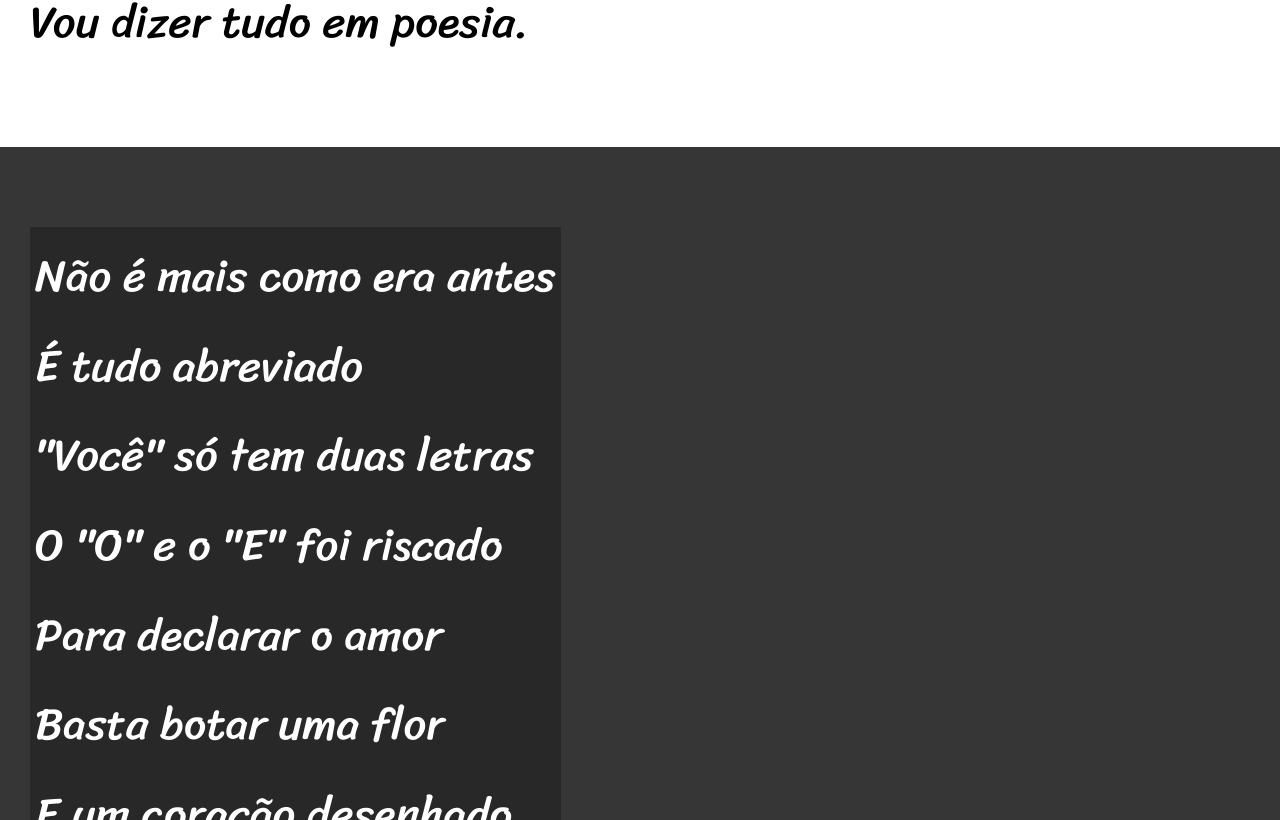
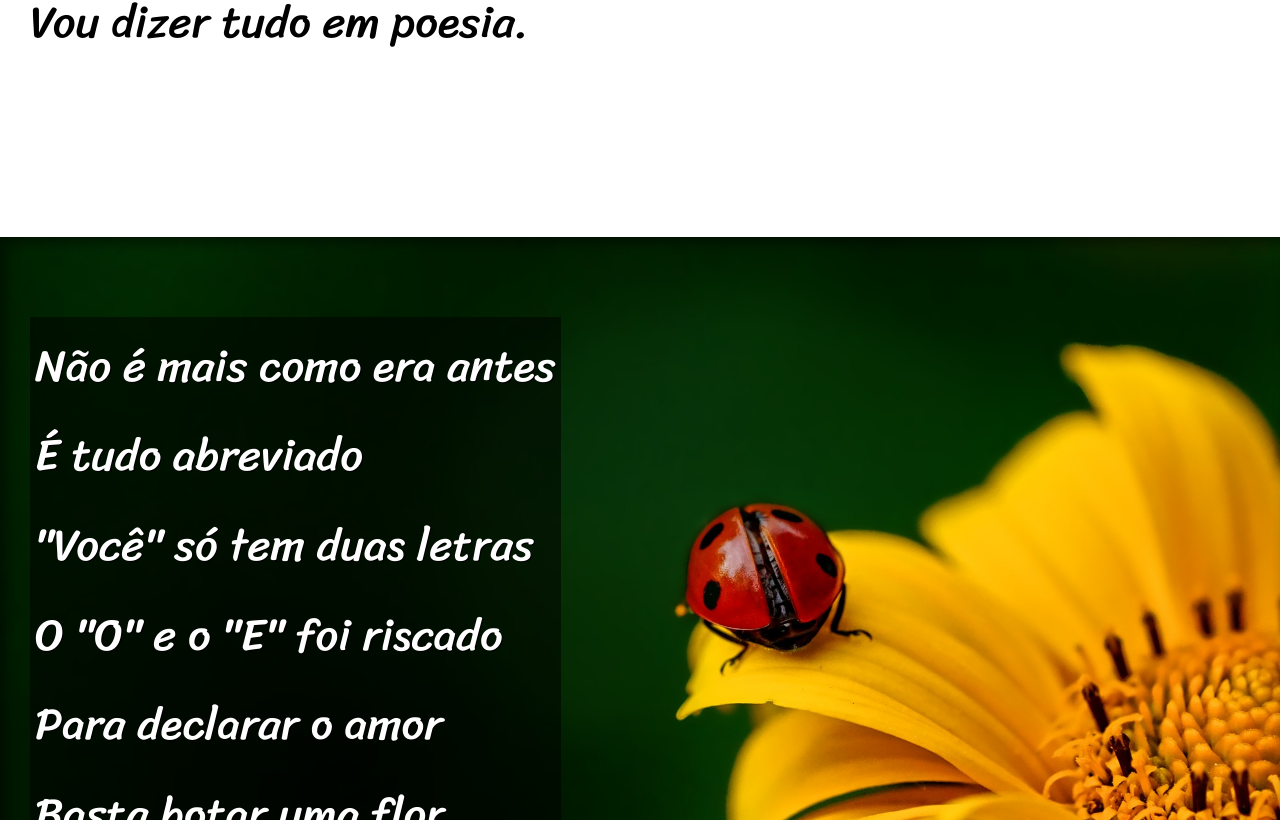
Before and after one commit to arthurstinchi/HTML-CSS, a plain HTML site: page desafios/modulo2/d012/index.html in a window 1280 px wide. Shown: the part 900-1720 px from the top of the page. Drawn offline with Linux system fonts and the light colour scheme.

Commit message:
finalizando o projeto cordel

```diff
--- a/desafios/modulo2/d012/estilo/style.css
+++ b/desafios/modulo2/d012/estilo/style.css
@@ -57,6 +57,10 @@ section {
     font-size: 3.5vw;
 }
 
+section > p {
+    padding-bottom: 2em;
+}
+
 section.normal {
     background-color: white;
     color: black;
@@ -65,12 +69,27 @@ section.normal {
 section.imagem {
     background-color: rgb(54, 54, 54);
     color: white;
+    box-shadow: inset 6px 6px 13px 0px rgba(0, 0, 0, 0.473);
+    background-attachment: fixed;
 }
 
 section.imagem > p {
     display: inline-block;
     padding: 5px;
-    background-color: #00000041;
+    background-color: rgba(0, 0, 0, 0.514);
+    text-shadow: 1px 1px 0px black;
+}
+
+section#img01 {
+    background-image: url(../imagens/background001.jpg);
+    background-position: right center;
+    background-size: cover;
+}
+
+section#img02 {
+    background-image: url(../imagens/background002.jpg);
+    background-position: right center;
+    background-size: cover;
 }
 
 footer {
--- a/desafios/modulo2/d012/index.html
+++ b/desafios/modulo2/d012/index.html
@@ -28,7 +28,7 @@
         </p>
     </section>
 
-    <section class="imagem">
+    <section class="imagem" id="img01">
         <p>
             Não é mais como era antes <br>
             É tudo abreviado <br>
@@ -47,7 +47,7 @@
             Ponto final nem se usa <br>
             Ou vai até no começo <br>
             Agora é .com <br>
-            Se o saite é muito bom <br>
+            Se o site é muito bom <br>
             Ele vale um alto preço. <br>
         </p>
         <p>
@@ -62,7 +62,7 @@
     </section>
 
 
-    <section class="imagem">
+    <section class="imagem" id="img02">
         <p>
             Tenho saudade das cartas <br>
             Escritas com a própria mão <br>
```
